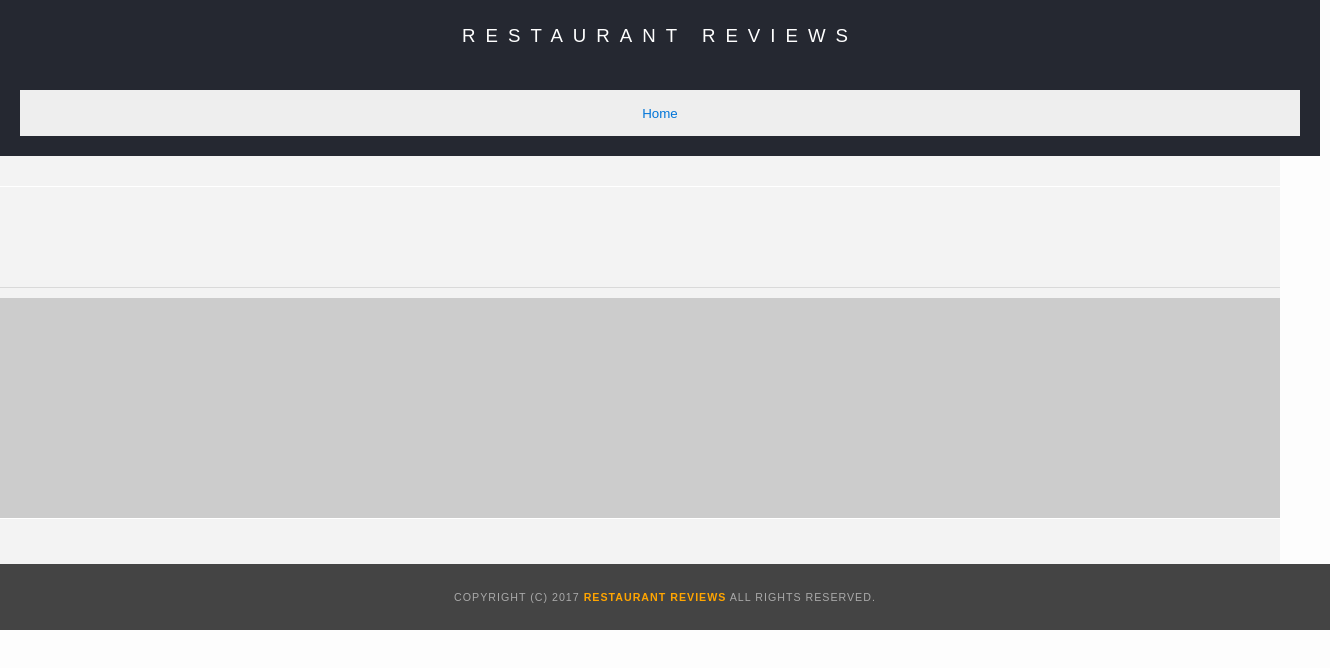
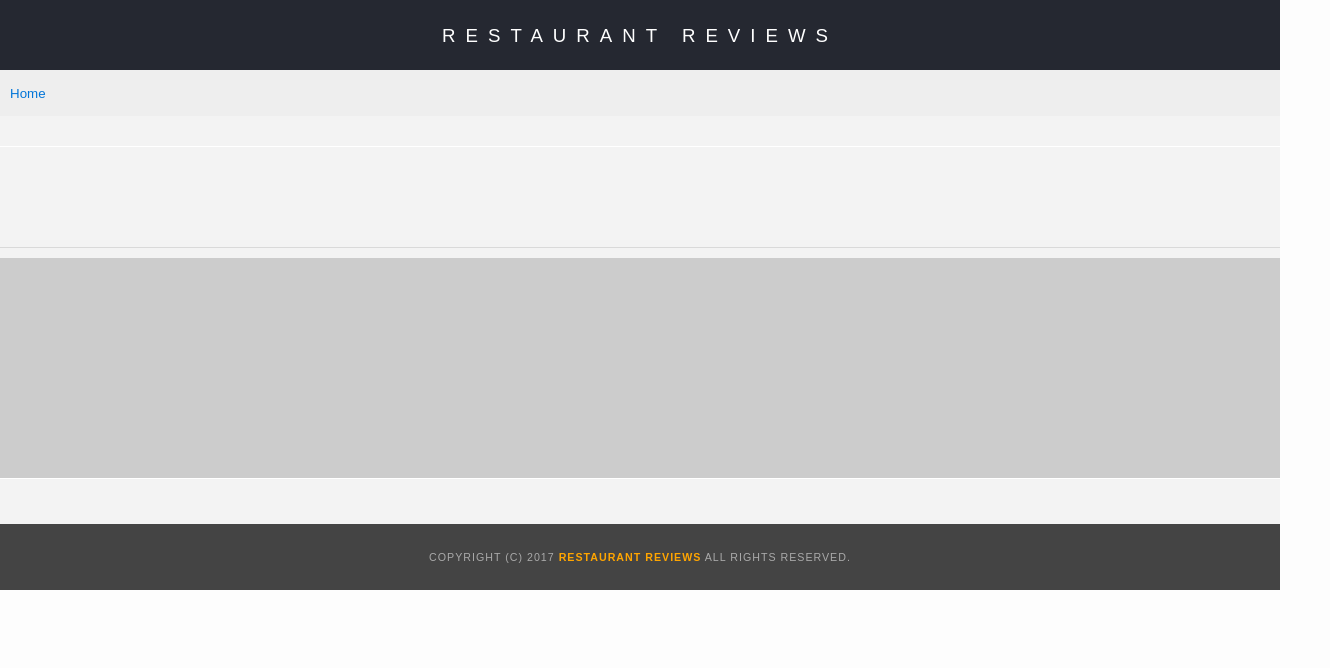
Before and after one commit to krisztinamagyari/restaurant-review-app, a plain HTML site: page restaurant.html in a window 1280 px wide. Shown: the whole page, 1330 px wide, since content can reach past the window. Drawn offline with nearby package versions, Linux system fonts and the light colour scheme.

Commit message:
CSS modifications to avoid scrolling of page

```diff
--- a/css/styles.css
+++ b/css/styles.css
@@ -48,13 +48,14 @@ article, aside, canvas, details, figcaption, figure, footer, header, hgroup, men
   color: #aaa;
   font-size: 8pt;
   letter-spacing: 1px;
-  padding: 25px;
+  padding-top: 25px;
+	padding-bottom: 25px;
   text-align: center;
   text-transform: uppercase;
 }
 /* ====================== Navigation ====================== */
 nav {
-  width: 100%;
+  max-width: 100%;
 	padding: 20px;
   background-color: #252831;
   text-align:center;
@@ -108,7 +109,7 @@ nav h1 a {
 }
 /* ====================== Restaurant Filtering ====================== */
 .filter-options {
-  width: 100%;
+  max-width: 100%;
   background-color: #000;
   align-items: center;
 	padding: 10px 5px;
@@ -152,7 +153,6 @@ nav h1 a {
   min-height: 380px;
   padding: 10px 20px;
   text-align: center;
-  min-width: 270px;
 	max-width: 320px;
 }
 #restaurants-list .restaurant-img {
@@ -284,3 +284,11 @@ nav h1 a {
   color: #666;
 	font-size: 16px;
 }
+
+/* ====================== Media queries ====================== */
+
+@media only screen and (max-width: 470px) {
+	#restaurant-img {
+    width: 100%;
+  }
+}
--- a/restaurant.html
+++ b/restaurant.html
@@ -20,11 +20,9 @@
       <h1><a href="/">Restaurant Reviews</a></h1>
     </nav>
     <!-- Beginning breadcrumb -->
-    <nav aria-label="Breadcrumb" aria-role="navigation">
-      <ul id="breadcrumb">
-        <li><a href="/">Home</a></li>
-      </ul>
-    </nav>
+    <ul id="breadcrumb" aria-label="Breadcrumb" aria-role="navigation">
+      <li><a href="/">Home</a></li>
+    </ul>
     <!-- End breadcrumb -->
     <!-- End nav -->
   </header>
```
